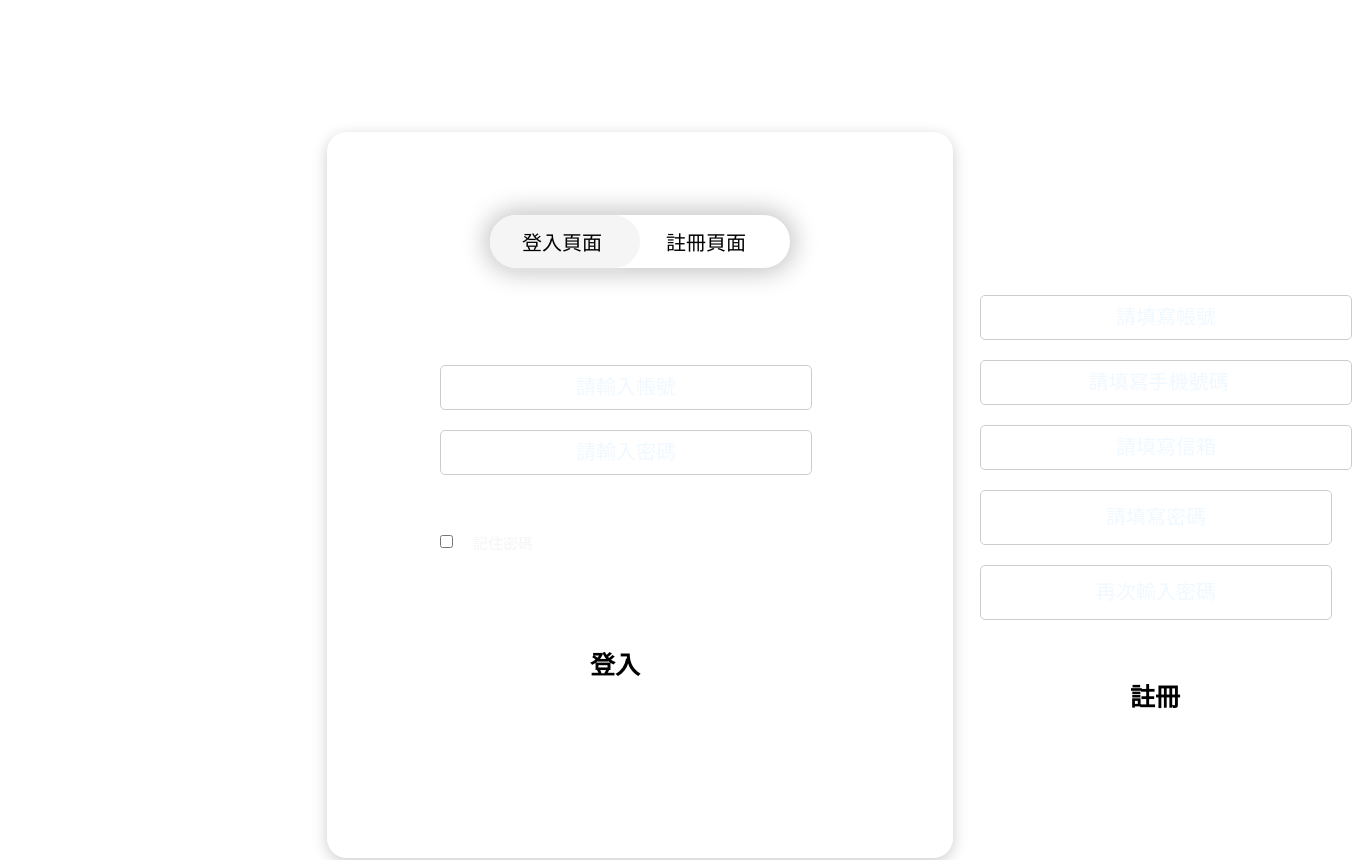
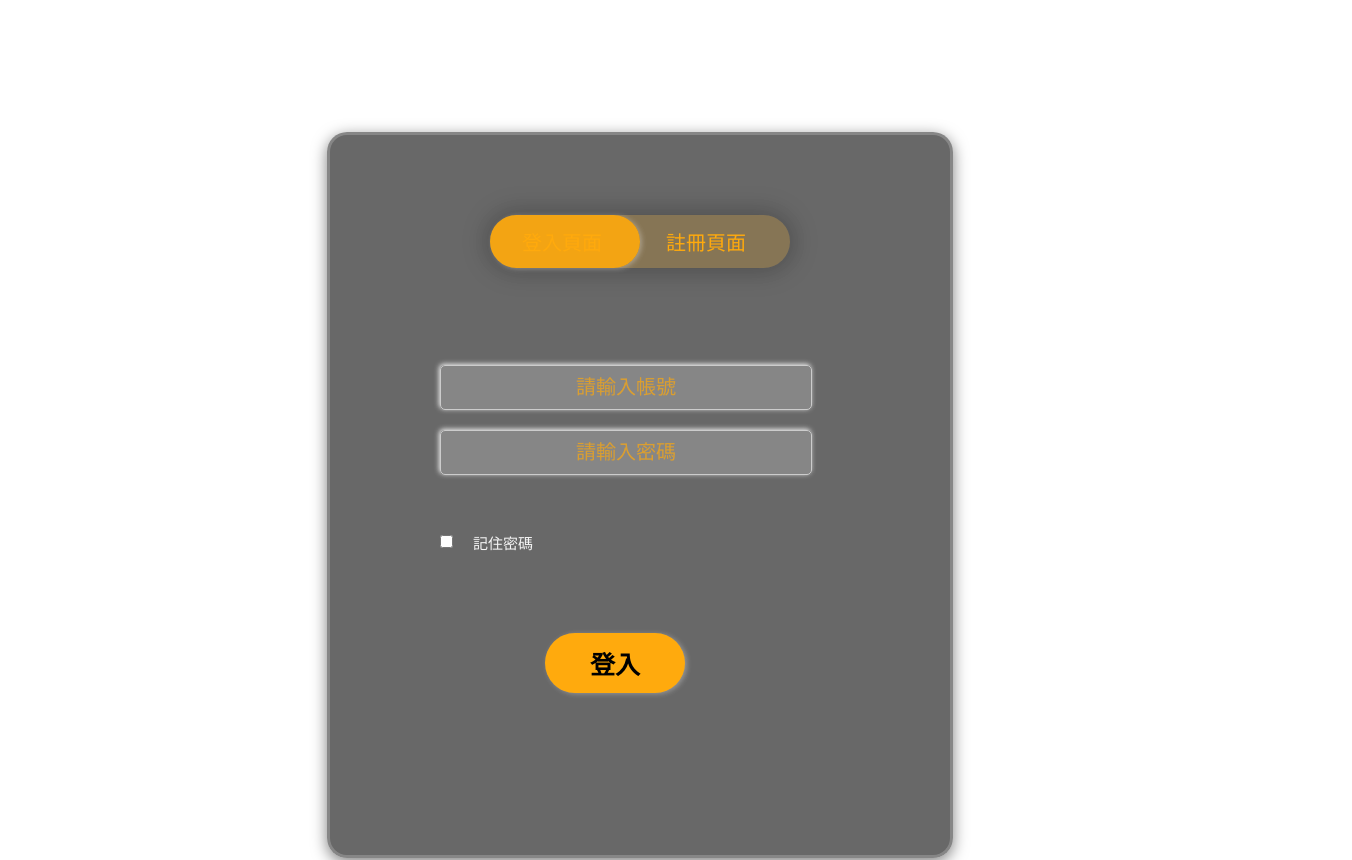
Before and after one commit to JamesChen1118/jia-project, a React (Vite) app: page /login in a window 1280 px wide. Shown: the part 840-1700 px from the top of the page, 1352 px wide, since content can reach past the window. Built offline with nearby package versions, Linux system fonts and the light colour scheme; the HTML template or start-up script is replaced by a standard one.

Commit message:
feat: Login page css change / not finish

```diff
--- a/src/pages/Login/index.css
+++ b/src/pages/Login/index.css
@@ -9,20 +9,22 @@
     width: 600px;
     height: 700px;
     margin: 0 auto;
-    background-color: rgba(255, 255, 255, .1);
-    border: 3px solid rgba(255, 255, 255, .2);
-    box-shadow: 0 4px 15px rgba(0, 0, 0, 0.2);
+    background-color: rgba(41, 40, 40, .7);
+    /* 深色背景 */
+    border: 3px solid rgba(255, 255, 255, 0.2);
+    box-shadow: 0 4px 15px rgba(0, 0, 0, 0.5);
     backdrop-filter: blur(20px);
     padding: 10px;
     border-radius: 20px;
-    /* overflow: hidden; */
+    overflow: hidden;
 }
 
 .button-group {
     width: 300px;
     margin: 70px auto;
     position: relative;
-    background-color: rgba(255, 255, 255, .2);
+    background-color: rgba(255, 170, 13, .2);
+    /* 使用聯絡表單的顏色 */
     box-shadow: 0 0 25px 5px #0000003b;
     border-radius: 30px;
 }
@@ -37,6 +39,8 @@
     font-weight: 400;
     font-size: 20px;
     transition: .3s ease;
+    color: rgb(255, 170, 13);
+    /* 使用聯絡表單的顏色 */
 }
 
 .switch-btn:hover {
@@ -50,11 +54,11 @@
     left: 0;
     width: 150px;
     height: 100%;
-    background: whitesmoke;
+    background: rgba(255, 170, 13, 0.9);
+    /* 使用聯絡表單的顏色 */
     border-radius: 30px;
     transition: .5s;
-    box-shadow: 2px 1px 5px rgba(255, 255, 255, .3);
-
+    box-shadow: 2px 1px 5px rgba(255, 255, 255, 0.3);
 }
 
 .input-group {
@@ -69,13 +73,14 @@
     padding: 15px 0;
     margin: 10px 0;
     border-radius: 5px;
-    border: 1px solid #ccc;
+    border: 1px solid rgb(255, 170, 13);
+    /* 使用聯絡表單的顏色 */
     text-align: center;
     outline: none;
-    background: transparent;
+    background: rgba(255, 255, 255, .2);
     font-size: 20px;
-    color: rgb(207, 148, 10);
-    background-color: rgba(255, 255, 255, .2);
+    color: rgb(255, 170, 13);
+    /* 使用聯絡表單的顏色 */
     box-shadow: -1px -1px 5px rgba(255, 255, 255, .9);
     transition: box-shadow 0.3s ease;
 }
@@ -83,17 +88,17 @@
 .input-text:focus {
     box-shadow: -1px -1px 5px rgba(255, 69, 0, .5);
     border: 2px solid rgb(255, 170, 13);
+    /* 使用聯絡表單的顏色 */
     color: rgb(255, 170, 13);
+    /* 使用聯絡表單的顏色 */
 }
-
-
 
 .input-text::placeholder {
     font-size: 20px;
-    color: aliceblue;
+    color: rgba(255, 170, 13, 0.7);
+    /* 更柔和的顏色 */
     text-align: center;
 }
-
 
 .submit-btn {
     width: 40%;
@@ -102,7 +107,8 @@
     display: block;
     margin: 10% auto;
     color: black;
-    background: #fff;
+    background: rgb(255, 170, 13);
+    /* 使用聯絡表單的顏色 */
     border: 0;
     outline: none;
     border-radius: 30px;
@@ -110,12 +116,12 @@
     transition: .3s ease;
     font-size: 25px;
     font-weight: bolder;
-    box-shadow: 2px 1px 5px rgba(255, 255, 255, .3);
-
+    box-shadow: 2px 1px 5px rgba(255, 255, 255, 0.3);
 }
 
 .submit-btn:hover {
-    background-color: rgb(255, 170, 13);
+    background-color: rgb(255, 120, 0);
+    /* 更改為聯絡表單的顏色 */
     color: whitesmoke;
     border: 2px solid rgb(185, 107, 51);
 }
@@ -132,13 +138,11 @@ span {
     color: whitesmoke;
 }
 
-
 #login {
     margin: 70px auto;
     left: 110px;
 }
 
-
 #register {
     left: 650px;
 }
--- a/src/pages/Login/index.jsx
+++ b/src/pages/Login/index.jsx
@@ -1,23 +1,39 @@
-import { Link } from "react-router-dom";
+import React, { useState } from "react";
 import "./index.css";
 
 const Login = () => {
+  const [isLogin, setIsLogin] = useState(true);
+
+  const handleSwitch = (type) => {
+    setIsLogin(type === "login");
+  };
+
   return (
-    <>
-    {/* //TODO JS套用 */}
     <div className="container">
       <div className="form-container">
         <div className="button-group">
-            <div id="btn"></div>
-            <button type="button" className="switch-btn" onclick="log()">
+          <div id="btn" style={{ left: isLogin ? "0" : "150px" }}></div>
+          <button
+            type="button"
+            className="switch-btn"
+            onClick={() => handleSwitch("login")}
+          >
             登入頁面
           </button>
-            <button type="button" className="switch-btn" onclick="reg()">
+          <button
+            type="button"
+            className="switch-btn"
+            onClick={() => handleSwitch("register")}
+          >
             註冊頁面
           </button>
         </div>
 
-          <form id="login" className="input-group">
+        <form
+          id="login"
+          className="input-group"
+          style={{ left: isLogin ? "110px" : "-530px" }}
+        >
           <input
             type="text"
             className="input-text"
@@ -37,7 +53,11 @@ const Login = () => {
           </button>
         </form>
 
-          <form id="register" className="input-group">
+        <form
+          id="register"
+          className="input-group"
+          style={{ left: isLogin ? "650px" : "120px" }}
+        >
           <input
             type="text"
             className="input-text"
@@ -74,7 +94,6 @@ const Login = () => {
         </form>
       </div>
     </div>
-    </>
   );
 };
 
```
Lines whose indentation alone changed are shown as unchanged.
